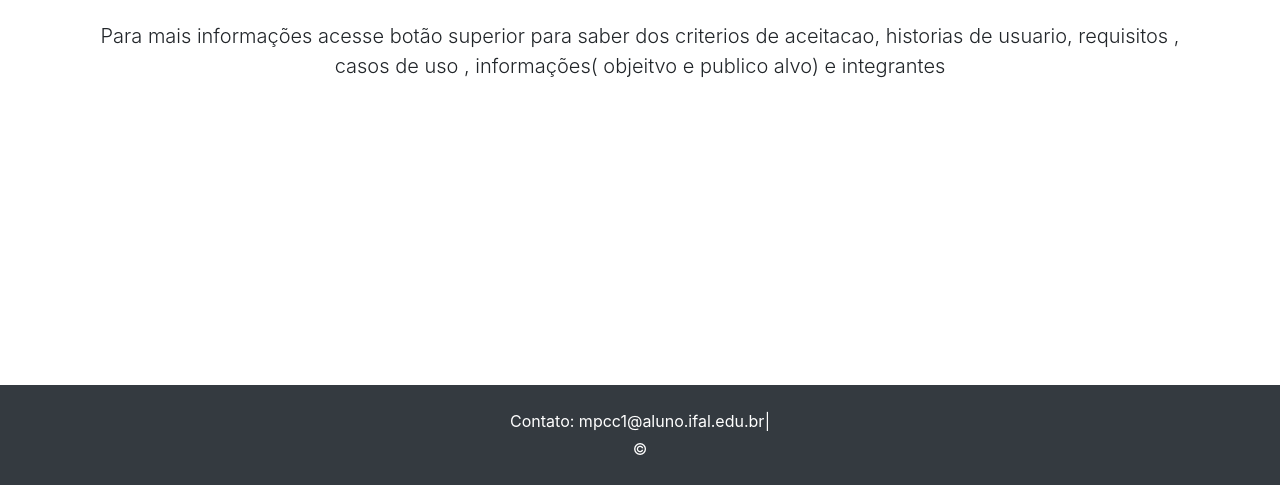
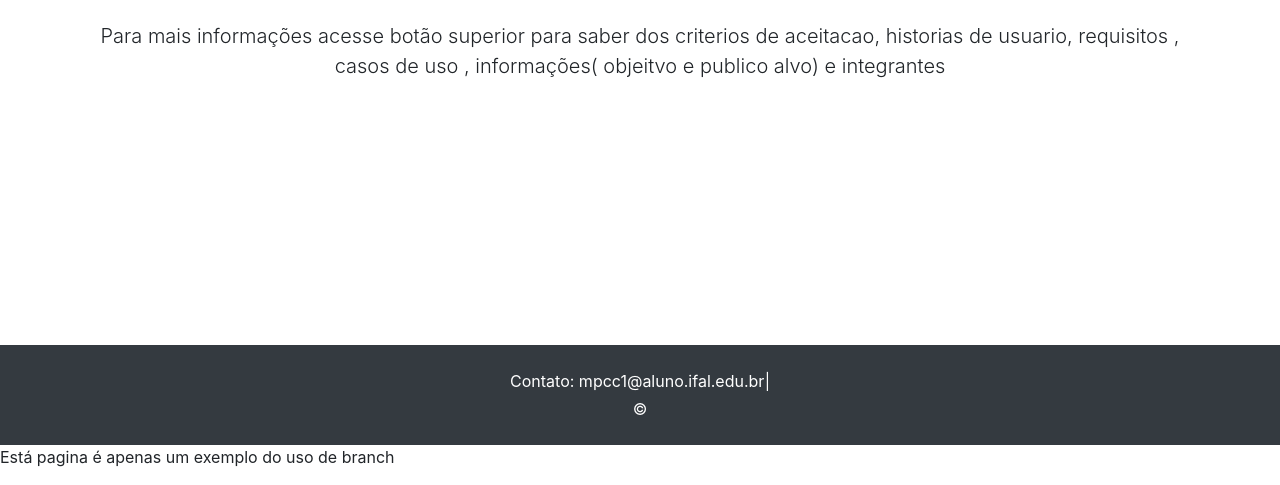
Before and after one commit to padilha-ctrl/pagina-web, a plain HTML site: page index.html in a window 1280 px wide. Shown: the part 315-800 px from the top of the page. Drawn offline with nearby package versions, Linux system fonts and the light colour scheme; a script that the page names is missing.

Commit message:
update index.html

```diff
--- a/index.html
+++ b/index.html
@@ -121,4 +121,5 @@
     crossorigin="anonymous"></script>
 
 </body>
+      <p>Está pagina é apenas um exemplo do uso de branch</p>
 </html>
```
